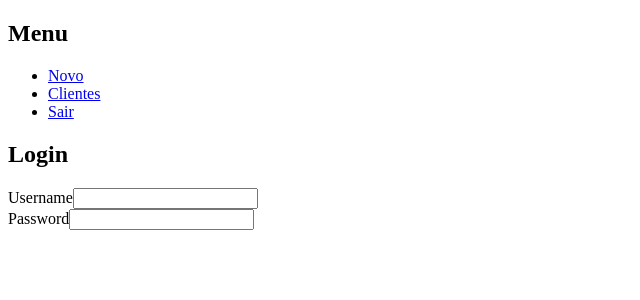
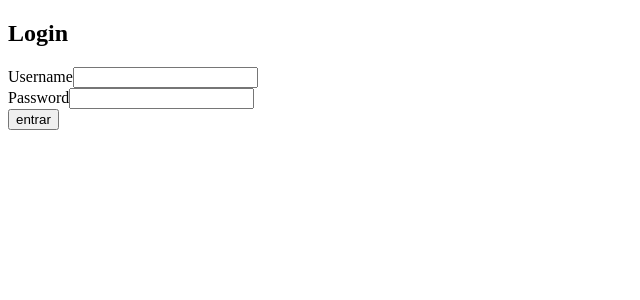
Before and after one commit to senagab/briefing-webapp, a React (Vite) app: page /login in a window 1280 px wide. Shown: the top 300 px of the page, without its empty margins (0-640 px from the left). Built offline with nearby package versions, Linux system fonts and the light colour scheme.

Commit message:
feat: layout + redirecting pages

```diff
--- a/src/App.tsx
+++ b/src/App.tsx
@@ -1,26 +1,17 @@
 import { Routes, Route } from "react-router-dom";
-import ListItem from "./components/ListItem";
+import Layout from "./components/Layout";  // Import the layout
 import Novo from "./pages/novo";
 import Clientes from "./pages/clientes";
 import Login from "./pages/login";
 
 function App() {
-    const items = [
-        { text: 'Novo', href: '/novo' },
-        { text: 'Clientes', href: '/clientes' },
-        { text: 'Sair', href: '/login' },
-    ];
-
     return (
-        <>
-            <h2 className="title">Menu</h2>
-            <ListItem items={items} />
-            <Routes>
-                <Route path="/novo" element={<Novo />} />
-                <Route path="/clientes" element={<Clientes />} />
-                <Route path="/login" element={<Login />} />
-            </Routes>
-        </>
+        <Routes>
+            <Route path="/" element={<Layout />} />
+            <Route path="/novo" element={<Novo />} />
+            <Route path="/clientes" element={<Clientes />} />
+            <Route path="/login" element={<Login />} />
+        </Routes>
     );
 }
 
--- /dev/null
+++ b/src/components/Layout.tsx
@@ -0,0 +1,20 @@
+import { Outlet } from "react-router-dom";
+import ListItem from "./ListItem";
+
+function Layout() {
+    const items = [
+        { text: "Novo", href: "/novo" },
+        { text: "Clientes", href: "/clientes" },
+        { text: "Sair", href: "/login" },
+    ];
+
+    return (
+        <>
+            <h2 className="title">Menu</h2>
+            <ListItem items={items} />
+            <Outlet /> {/* This is where the routed content will be rendered */}
+        </>
+    );
+}
+
+export default Layout;
--- a/src/main.tsx
+++ b/src/main.tsx
@@ -1,12 +1,12 @@
-import { StrictMode } from 'react'
-import { createRoot } from 'react-dom/client'
-import { BrowserRouter } from 'react-router-dom'
-import App from './App.tsx'
+import React from "react";
+import ReactDOM from "react-dom/client";
+import { BrowserRouter } from "react-router-dom";
+import App from "./App";
 
-createRoot(document.getElementById('root')!).render(
-  <StrictMode>
-    <BrowserRouter>
-      <App />
-    </BrowserRouter>
-  </StrictMode>,
-)
+ReactDOM.createRoot(document.getElementById("root")!).render(
+    <React.StrictMode>
+        <BrowserRouter>
+            <App />
+        </BrowserRouter>
+    </React.StrictMode>
+);
--- a/src/pages/login.tsx
+++ b/src/pages/login.tsx
@@ -35,6 +35,8 @@ const Login = () => {
                 required
                 />
             </form>
+
+            <button>entrar</button>
         </div>
     )
 }
--- a/src/pages/novo.tsx
+++ b/src/pages/novo.tsx
@@ -1,6 +1,8 @@
 const Novo = () => {
     return (
-        <h2>Novo cliente</h2>
+        <>
+            <h2>Novo cliente</h2>
+        </>
     )
 }
 
```
